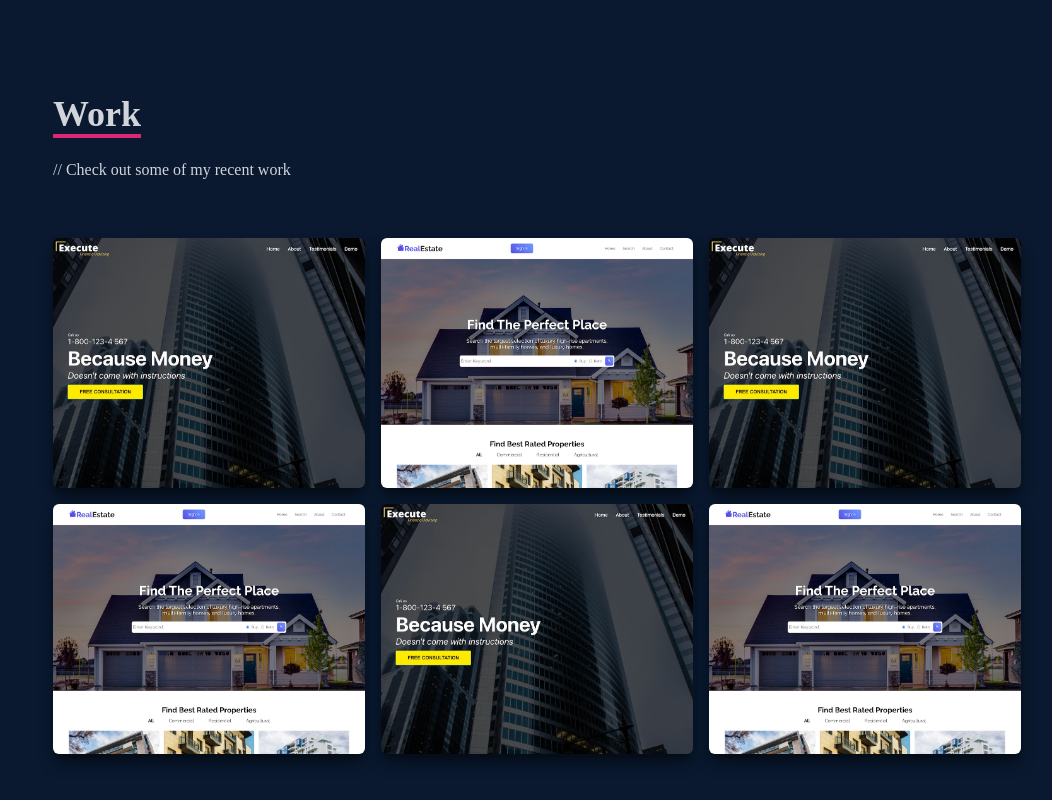
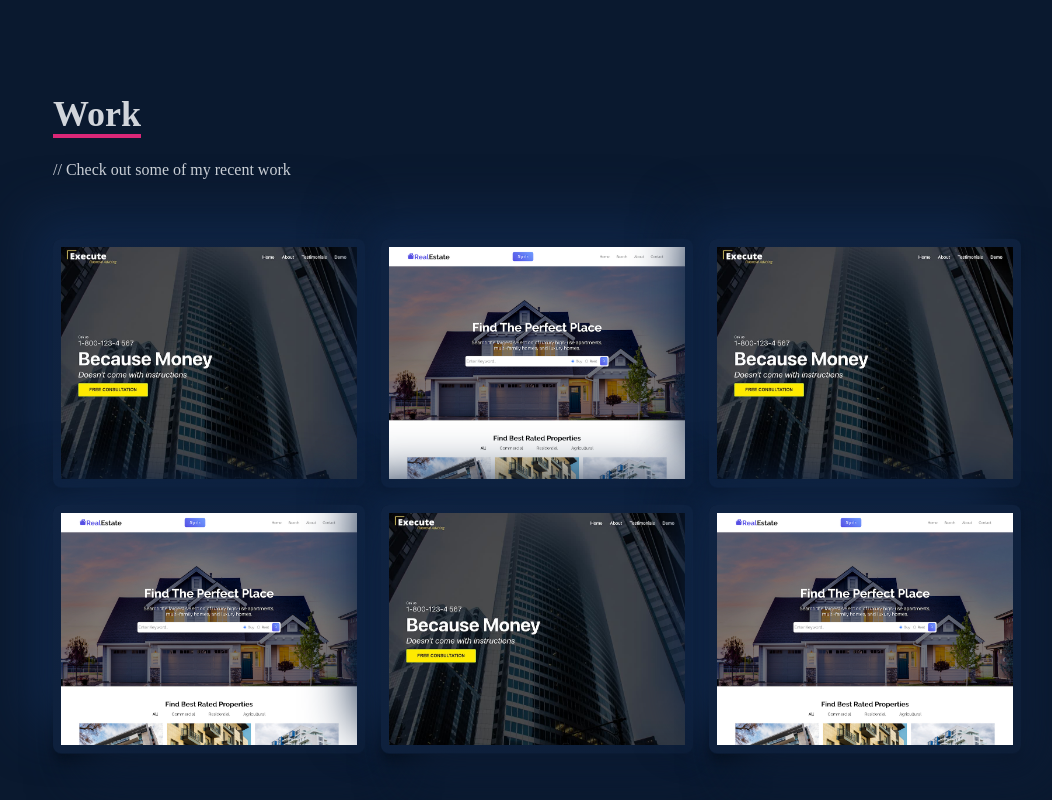
Before and after one commit to mlscvitpune/Portfolio-Template-using-React, a React (Create React App) app: page / in a window 1280 px wide. Shown: the part 2376-3176 px from the top of the page, without its empty margins (103-1155 px from the left). Built offline with nearby package versions, Linux system fonts and the light colour scheme.

Commit message:
making card neumorphic

```diff
--- a/src/components/Work.jsx
+++ b/src/components/Work.jsx
@@ -1,6 +1,7 @@
 import React from "react";
 import WorkImg from "../assets/workImg.jpeg";
 import realEstate from "../assets/realestate.jpg";
+import WorkCard from "./WorkCard";
 
 const Work = () => {
   return (
@@ -15,147 +16,13 @@ const Work = () => {
 
         {/* Container */}
         <div className='grid sm:grid-cols-2 md:grid-cols-3 gap-4'>
-          {/* Grid Item */}
-          <div
-            style={{ backgroundImage: `url(${WorkImg})` }}
-            className='shadow-lg shadow-[#040c16] group container rounded-md flex justify-center items-center mx-auto content-div'
-          >
-            {/* Hover Effects */}
-            <div className='opacity-0 group-hover:opacity-100'>
-              <span className='text-2xl font-bold text-white tracking-wider'>
-                React JS Application
-              </span>
-              <div className='pt-8 text-center'>
-                <a href='/'>
-                  <button className='text-center rounded-lg px-4 py-3 m-2 bg-white text-gray-700 font-bold text-lg'>
-                    Demo
-                  </button>
-                </a>
-                <a href='/'>
-                  <button className='text-center rounded-lg px-4 py-3 m-2 bg-white text-gray-700 font-bold text-lg'>
-                    Code
-                  </button>
-                </a>
-              </div>
-            </div>
-          </div>
-          <div
-            style={{ backgroundImage: `url(${realEstate})` }}
-            className='shadow-lg shadow-[#040c16] group container rounded-md flex justify-center items-center mx-auto content-div'
-          >
-            {/* Hover Effects */}
-            <div className='opacity-0 group-hover:opacity-100'>
-              <span className='text-2xl font-bold text-white tracking-wider'>
-                React JS Application
-              </span>
-              <div className='pt-8 text-center'>
-                <a href='/'>
-                  <button className='text-center rounded-lg px-4 py-3 m-2 bg-white text-gray-700 font-bold text-lg'>
-                    Demo
-                  </button>
-                </a>
-                <a href='/'>
-                  <button className='text-center rounded-lg px-4 py-3 m-2 bg-white text-gray-700 font-bold text-lg'>
-                    Code
-                  </button>
-                </a>
-              </div>
-            </div>
-          </div>
-          {/* Grid Item */}
-          <div
-            style={{ backgroundImage: `url(${WorkImg})` }}
-            className='shadow-lg shadow-[#040c16] group container rounded-md flex justify-center items-center mx-auto content-div'
-          >
-            {/* Hover Effects */}
-            <div className='opacity-0 group-hover:opacity-100'>
-              <span className='text-2xl font-bold text-white tracking-wider'>
-                React JS Application
-              </span>
-              <div className='pt-8 text-center'>
-                <a href='/'>
-                  <button className='text-center rounded-lg px-4 py-3 m-2 bg-white text-gray-700 font-bold text-lg'>
-                    Demo
-                  </button>
-                </a>
-                <a href='/'>
-                  <button className='text-center rounded-lg px-4 py-3 m-2 bg-white text-gray-700 font-bold text-lg'>
-                    Code
-                  </button>
-                </a>
-              </div>
-            </div>
-          </div>
-          <div
-            style={{ backgroundImage: `url(${realEstate})` }}
-            className='shadow-lg shadow-[#040c16] group container rounded-md flex justify-center items-center mx-auto content-div'
-          >
-            {/* Hover Effects */}
-            <div className='opacity-0 group-hover:opacity-100'>
-              <span className='text-2xl font-bold text-white tracking-wider'>
-                React JS Application
-              </span>
-              <div className='pt-8 text-center'>
-                <a href='/'>
-                  <button className='text-center rounded-lg px-4 py-3 m-2 bg-white text-gray-700 font-bold text-lg'>
-                    Demo
-                  </button>
-                </a>
-                <a href='/'>
-                  <button className='text-center rounded-lg px-4 py-3 m-2 bg-white text-gray-700 font-bold text-lg'>
-                    Code
-                  </button>
-                </a>
-              </div>
-            </div>
-          </div>
-          {/* Grid Item */}
-          <div
-            style={{ backgroundImage: `url(${WorkImg})` }}
-            className='shadow-lg shadow-[#040c16] group container rounded-md flex justify-center items-center mx-auto content-div'
-          >
-            {/* Hover Effects */}
-            <div className='opacity-0 group-hover:opacity-100'>
-              <span className='text-2xl font-bold text-white tracking-wider'>
-                React JS Application
-              </span>
-              <div className='pt-8 text-center'>
-                <a href='/'>
-                  <button className='text-center rounded-lg px-4 py-3 m-2 bg-white text-gray-700 font-bold text-lg'>
-                    Demo
-                  </button>
-                </a>
-                <a href='/'>
-                  <button className='text-center rounded-lg px-4 py-3 m-2 bg-white text-gray-700 font-bold text-lg'>
-                    Code
-                  </button>
-                </a>
-              </div>
-            </div>
-          </div>
-          <div
-            style={{ backgroundImage: `url(${realEstate})` }}
-            className='shadow-lg shadow-[#040c16] group container rounded-md flex justify-center items-center mx-auto content-div'
-          >
-            {/* Hover Effects */}
-            <div className='opacity-0 group-hover:opacity-100'>
-              <span className='text-2xl font-bold text-white tracking-wider'>
-                React JS Application
-              </span>
-              <div className='pt-8 text-center'>
-                <a href='/'>
-                  <button className='text-center rounded-lg px-4 py-3 m-2 bg-white text-gray-700 font-bold text-lg'>
-                    Demo
-                  </button>
-                </a>
-                <a href='/'>
-                  <button className='text-center rounded-lg px-4 py-3 m-2 bg-white text-gray-700 font-bold text-lg'>
-                    Code
-                  </button>
-                </a>
-              </div>
-            </div>
-          </div>
+          {/* Grid Items */}
+          <WorkCard imgUrl={WorkImg} />
+          <WorkCard imgUrl={realEstate} />
+          <WorkCard imgUrl={WorkImg} />
+          <WorkCard imgUrl={`${realEstate}`}/>
+          <WorkCard imgUrl={`${WorkImg}`}/>
+          <WorkCard imgUrl={`${realEstate}`}/>
         </div>
       </div>
     </div>
--- /dev/null
+++ b/src/components/WorkCard.jsx
@@ -0,0 +1,35 @@
+import React from 'react'
+import WorkImg from "../assets/workImg.jpeg";
+import realEstate from "../assets/realestate.jpg";
+
+const WorkCard = (props) => {
+    return (
+        <>
+            <div className='shadow-lg  flex justify-center shadow-[#040c16] group container rounded-lg items-center mx-auto content-div'>
+                <div className="group-hover:hidden">
+                    <img src={`${props.imgUrl}`} className="neumorphic-img h-full w-full rounded-lg p-2" alt="" />
+                </div>
+                {/* Hover Effects */}
+                <div className='hidden group-hover:block '>
+                    <div className='text-2xl font-bold text-white tracking-wider'>
+                            React JS Application
+                    </div>
+                    <div className='pt-8 text-center'>
+                        <a href='/'>
+                            <button className='text-center rounded-lg px-4 py-3 m-2 bg-white text-gray-700 font-bold text-lg'>
+                                Demo
+                            </button>
+                        </a>
+                        <a href='/'>
+                            <button className='text-center rounded-lg px-4 py-3 m-2 bg-white text-gray-700 font-bold text-lg'>
+                                Code
+                            </button>
+                        </a>
+                    </div>
+                </div>
+            </div>
+        </>
+    )
+}
+
+export default WorkCard
--- a/src/index.css
+++ b/src/index.css
@@ -8,6 +8,7 @@
     body {
         @apply font-[Raleway];
     }
+
     li {
         @apply px-4;
         @apply cursor-pointer
@@ -22,9 +23,15 @@
 }
 
 .content-div:hover {
-    background-image: linear-gradient(
-        to right,
-        rgba(112, 157, 255, 0.8),
-        hsla(242, 74%, 61%, 0.8)
-    )!important;
+    background-image: linear-gradient(to right,
+            rgba(112, 157, 255, 0.8),
+            hsla(242, 74%, 61%, 0.8)) !important;
 }
+
+.neumorphic-img {
+    background: linear-gradient(145deg,
+            #0f2342,
+            #0d1e38);
+    box-shadow: 25px 25px 50px #0c1c35,
+        -25px -25px 50px #102647;
+}
```
